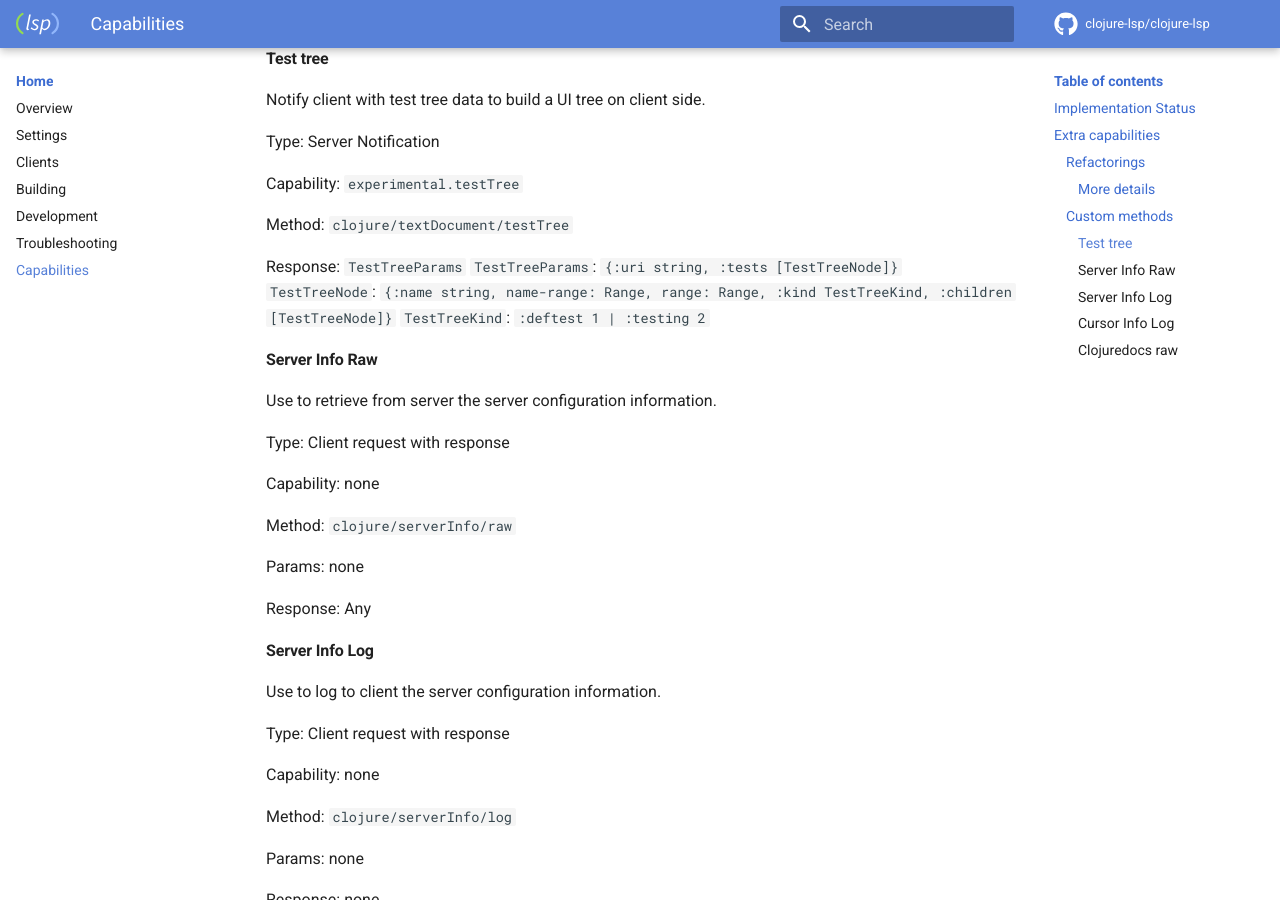
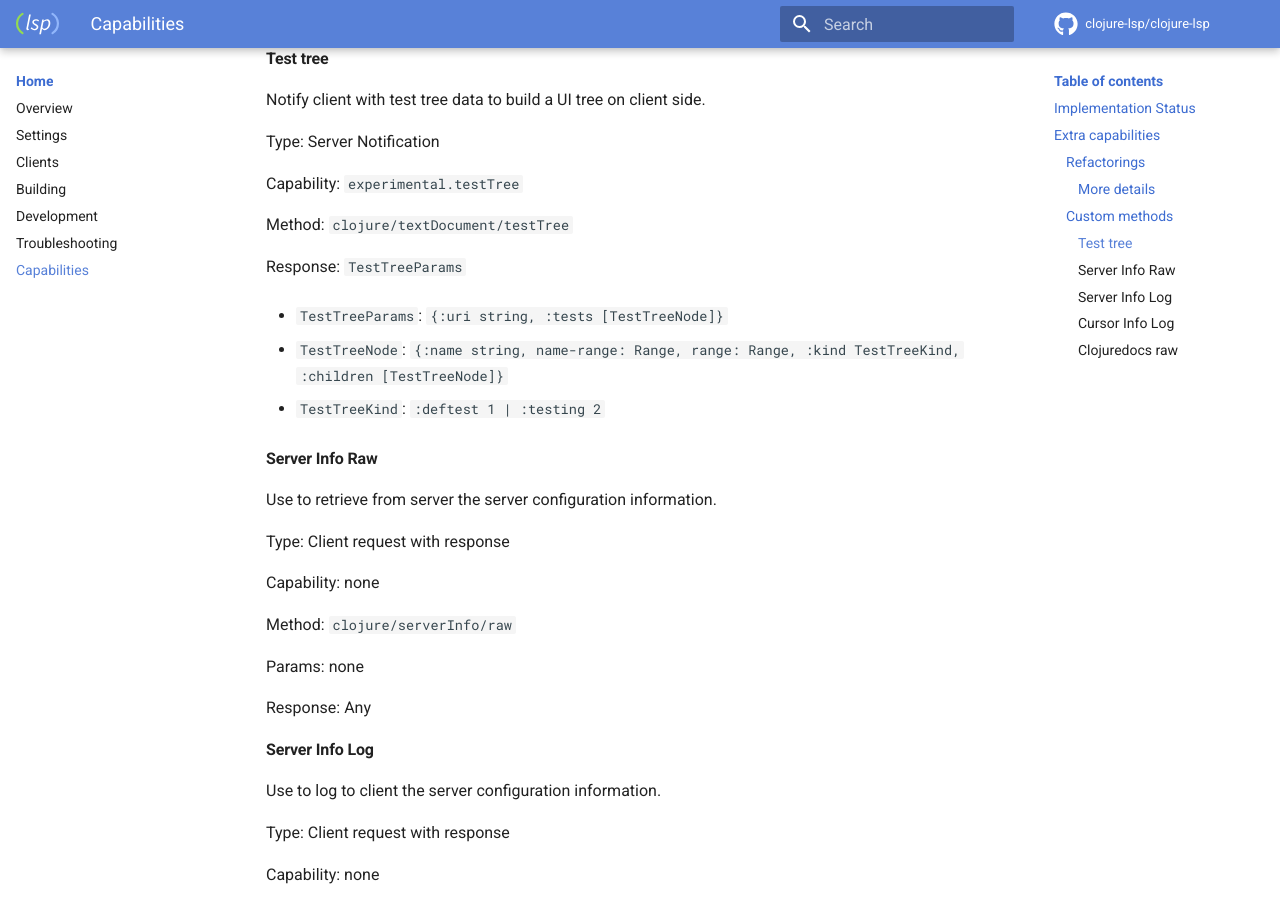
Before and after one commit to clojure-lsp/clojure-lsp, an MkDocs documentation site: the page built from docs/capabilities.md, in a window 1280 px wide and 900 px high, scrolled down 4985 px. Built offline with MkDocs 1.6.1 and Material for MkDocs 9.7.7, drawn with Linux system fonts in a browser that asks for light colours; comment, search, counter and statistics services are not loaded.

```diff
--- a/docs/capabilities.md
+++ b/docs/capabilities.md
@@ -131,9 +131,12 @@ Capability: `experimental.testTree`
 Method: `clojure/textDocument/testTree`
 
 Response: `TestTreeParams`
-  `TestTreeParams`: `{:uri string, :tests [TestTreeNode]}`
-  `TestTreeNode`: `{:name string, name-range: Range, range: Range, :kind TestTreeKind, :children [TestTreeNode]}`
-  `TestTreeKind`: `:deftest 1 | :testing 2`
+
+  - `TestTreeParams`: `{:uri string, :tests [TestTreeNode]}`
+
+  - `TestTreeNode`: `{:name string, name-range: Range, range: Range, :kind TestTreeKind, :children [TestTreeNode]}`
+
+  - `TestTreeKind`: `:deftest 1 | :testing 2`
 
 #### Server Info Raw
 
```
